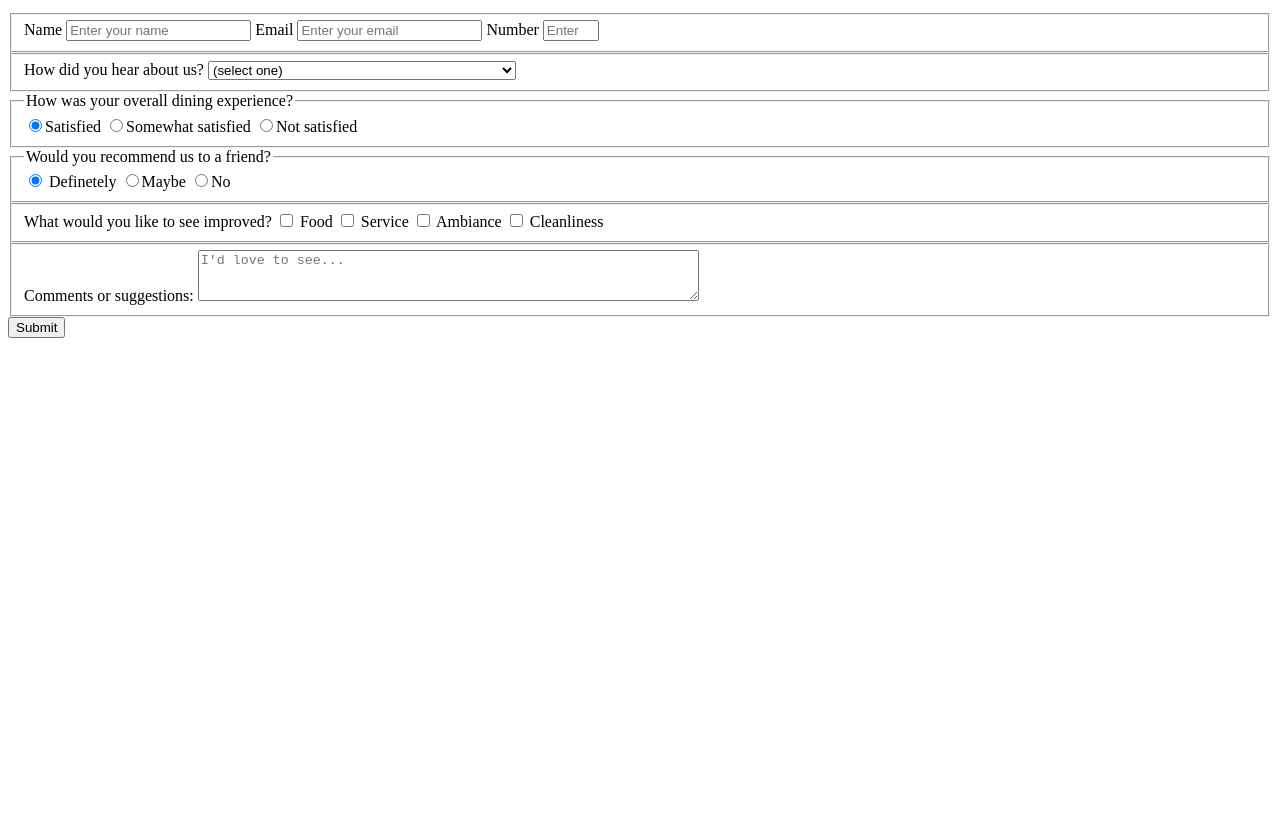
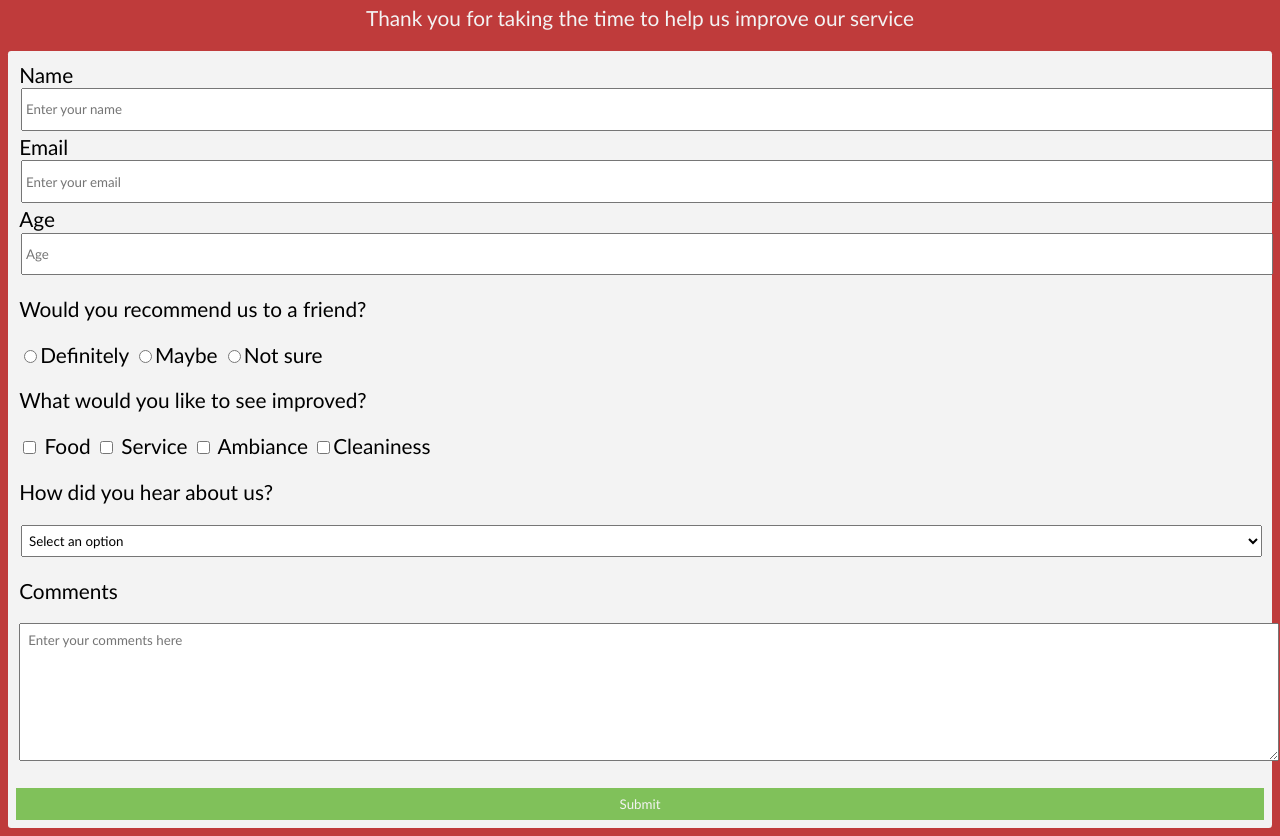
Before and after one commit to sabinehernandes/survey-form, a plain HTML site: page index.html in a window 1280 px wide. Shown: the part 101-937 px from the top of the page. Before the commit the page ends 800 px from the top, so only its background shows below. Drawn offline with Linux system fonts and the light colour scheme.

Commit message:
Add CSS, modify HTML structure

```diff
--- a/index.html
+++ b/index.html
@@ -11,63 +11,61 @@
 <body>
     <h1 id="title">Restaurant Feedback Survey</h1>
     <p id="description">Thank you for taking the time to help us improve our service</p>
-    <fieldset>
-        <form id="survey-form">
-            <label for="name" id="name-label">Name <input id="name" type="text" name="name"
+
+    <form id="survey-form">
+        <div class="form">
+            <label for="name" id="name-label">Name <input id="name" type="text" name="name" class="form-control"
                     placeholder="Enter your name" required></label>
-            <label for="email" id="email-label">Email <input id="email" type="email" name="email"
+        </div>
+        <div class="form">
+            <label for="email" id="email-label">Email <input id="email" type="email" name="email" class="form-control"
                     placeholder="Enter your email" required></label>
-            <label for="number" id="number-label">Number <input id="age" type="number" name="age" min="10" max="99"
-                    placeholder="Enter your age"></label>
-    </fieldset>
+        </div>
+        <div class="form">
+            <label for="number" id="number-label">Age <input id="number" type="number" name="number" min="10" max="99"
+                    class="form-control" placeholder="Age"></label>
+        </div>
 
-    <fieldset>
-        <label for="referrer">How did you hear about us?
-            <select id="referrer" name="referrer">
-                <option value="">(select one)</option>
-                <option value="1">Social media (Instagram, Facebook, Twitter, etc)</option>
-                <option value="2">Friends</option>
-                <option value="3">Work</option>
-                <option value="4">Passing by</option>
-                <option value="5">Other</option>
-            </select>
-        </label>
-    </fieldset>
+        <div class="form">
+            <p>Would you recommend us to a friend?</p>
+            <label for="recommend">
+                <input type="radio" name="recommend" value="definitely">Definitely
+                <input type="radio" name="recommend" value="maybe">Maybe
+                <input type="radio" name="recommend" value="not-sure">Not sure
+            </label>
+        </div>
 
-    <fieldset>
-        <legend>How was your overall dining experience?</legend>
-        <label for="overall"><input class="inline" type="radio" id="answer" name="dining-answer" checked>Satisfied</label>
-        <label for="overall"><input class="inline" type="radio" id="answer" name="dining-answer">Somewhat
-            satisfied</label>
-        <label for="overall"><input class="inline" type="radio" id="answer" name="dining-answer">Not satisfied</label>
-    </fieldset>
+        <div class="form">
+            <p>What would you like to see improved?</p>
+            <label for="improve"><input id="improve" type="checkbox" value="food"> Food
+                <input id="improve" type="checkbox" value="service"> Service
+                <input id="improve" type="checkbox" value="ambiance"> Ambiance
+                <input id="improve" type="checkbox" value="cleaniness">Cleaniness</label>
+        </div>
 
-    <fieldset>
-        <legend>Would you recommend us to a friend?</legend>
-        <label for="recommend"><input class="inline" id="answer" type="radio" name="answer" checked>
-            Definetely</label>
-        <label for="recommend"><input class="inline" id="answer" type="radio" name="answer">Maybe</label>
-        <label for="recommend"><input class="inline" id="answer" type="radio" name="answer">No</label>
-    </fieldset>
+        <div class="form">
+            <p>How did you hear about us?</p>
+            <label for="know-us">
+                <select required class="form-control" id="dropdown">
+                    <option disabled selected value>Select an option</option>
+                    <option id="social-media">Social media (e.g Instagram, TikTok, Facebook)</option>
+                    <option id="friends">Friends</option>
+                    <option id="work">Work</option>
+                </select>
+            </label>
+        </div>
 
-    <fieldset>
+        <div class="form">
+            <p>Comments</p>
+            <label for="comments">
+                <div><textarea id="comments" placeholder="Enter your comments here"></textarea></div>
+            </label>
+        </div>
 
-        <label for="improve">What would you like to see improved?
-            <input id="improve" type="checkbox" value="food"> Food
-            <input id="improve" type="checkbox" value="service"> Service
-            <input id="improve" type="checkbox" value="ambiance"> Ambiance
-            <input id="improve" type="checkbox" value="cleanliness"> Cleanliness
-        </label>
-    </fieldset>
-
-    <fieldset>
-        <label for="comments">Comments or suggestions: <textarea id="comments" rows="3" cols="60"
-                placeholder="I'd love to see..." name="comments"></textarea></label>
-    </fieldset>
-
-    <input id="submit" type="submit">
-
-    </form>
+        <div class="submit">
+            <input id="submit" type="submit">
+        </div>
+        </div>
 </body>
 
 </html>
--- a/styles.css
+++ b/styles.css
@@ -0,0 +1,58 @@
+:root {
+    --color-darkblue: rgba(175, 11, 11, 0.8);
+    --color-white: #f3f3f3;
+}
+
+body {
+    font-family: Calibri, sans-serif;
+    color: var(--color-white);
+    font-size: 1.3rem;
+    background: var(--color-darkblue);
+    background-image: rgba(255, 173, 173, 0.8), url(https://miro.medium.com/v2/resize:fit:1400/1*pGvAq3oXZbS24TXW63gl6g.jpeg);
+    background-position: center;
+}
+
+input,
+select,
+textarea {
+    font-family: inherit;
+}
+
+#title,
+#description {
+    text-align: center;
+}
+
+.form-control {
+    display: block;
+    width: 100%;
+    height: 2rem;
+    padding: 0.2rem;
+    margin: 0.1rem;
+}
+
+#survey-form {
+    background-color: var(--color-white);
+    border-radius: 0.2rem;
+    padding: 0.5rem;
+    color: black;
+}
+
+.form {
+    margin: 0.2rem
+}
+
+#comments {
+    min-height: 120px;
+    width: 100%;
+    padding: 0.5rem;
+    margin-bottom: 1.2rem;
+}
+
+#submit {
+    width: 100%;
+    padding: 0.5rem;
+    background: #80C15A;
+    color: var(--color-white);
+    border: none;
+}
```
